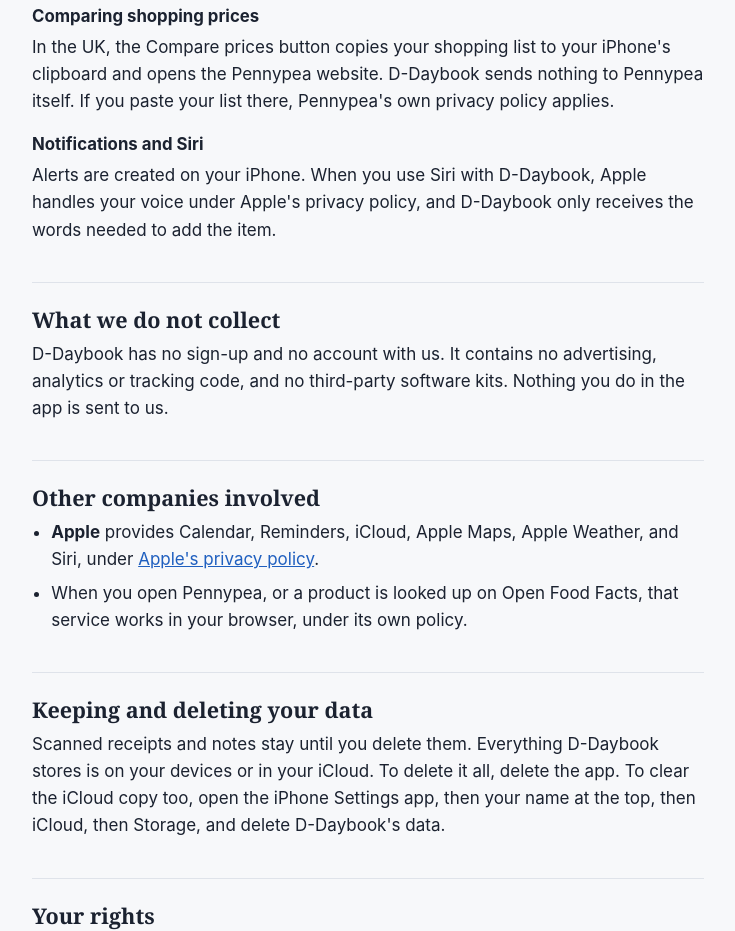
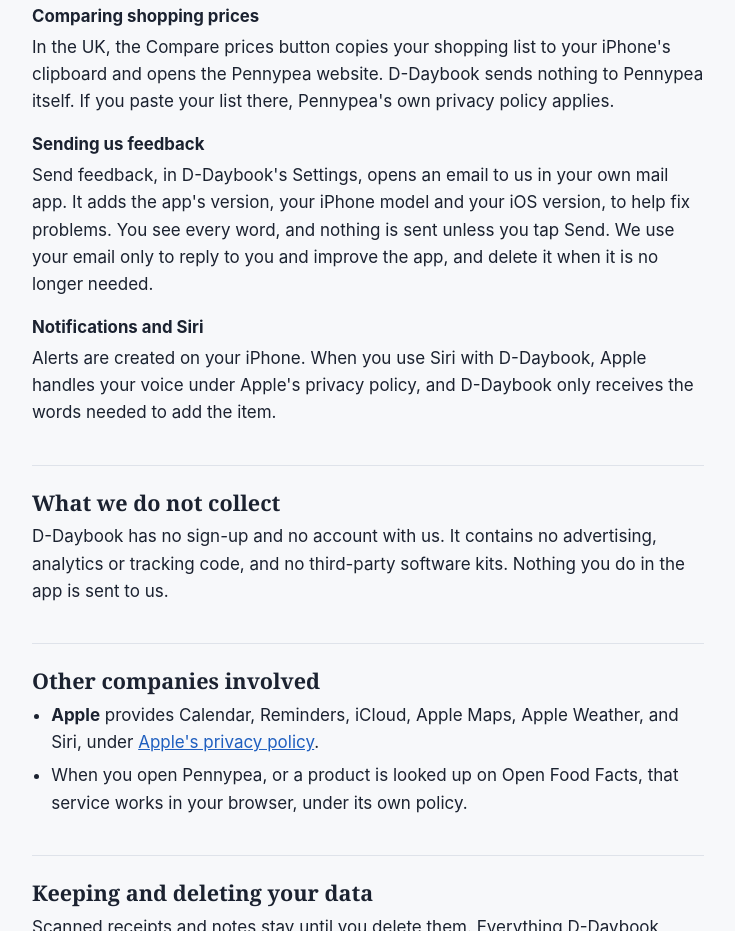
Before and after one commit to D-DayDeveloper/D-DayDeveloper.github.io, a plain HTML site: page privacy.html in a window 1280 px wide. Shown: the part 2459-3390 px from the top of the page, without its empty margins (272-1007 px from the left). Drawn offline with Linux system fonts and the light colour scheme.

Commit message:
Privacy: sending us feedback

```diff
--- a/privacy.html
+++ b/privacy.html
@@ -83,6 +83,9 @@
     <h3>Comparing shopping prices</h3>
     <p>In the UK, the Compare prices button copies your shopping list to your iPhone's clipboard and opens the Pennypea website. D-Daybook sends nothing to Pennypea itself. If you paste your list there, Pennypea's own privacy policy applies.</p>
 
+    <h3>Sending us feedback</h3>
+    <p>Send feedback, in D-Daybook's Settings, opens an email to us in your own mail app. It adds the app's version, your iPhone model and your iOS version, to help fix problems. You see every word, and nothing is sent unless you tap Send. We use your email only to reply to you and improve the app, and delete it when it is no longer needed.</p>
+
     <h3>Notifications and Siri</h3>
     <p>Alerts are created on your iPhone. When you use Siri with D-Daybook, Apple handles your voice under Apple's privacy policy, and D-Daybook only receives the words needed to add the item.</p>
   </section>
```
